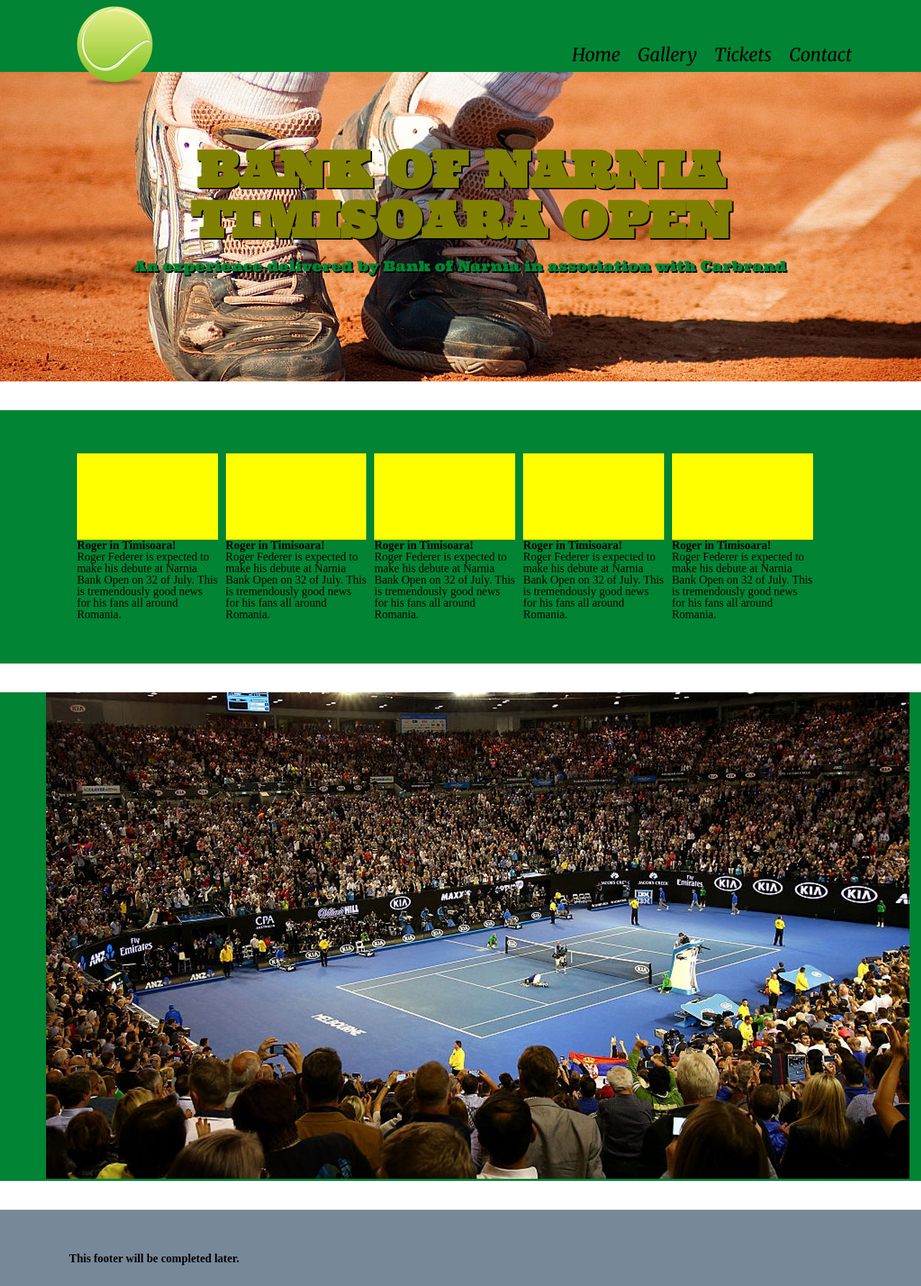
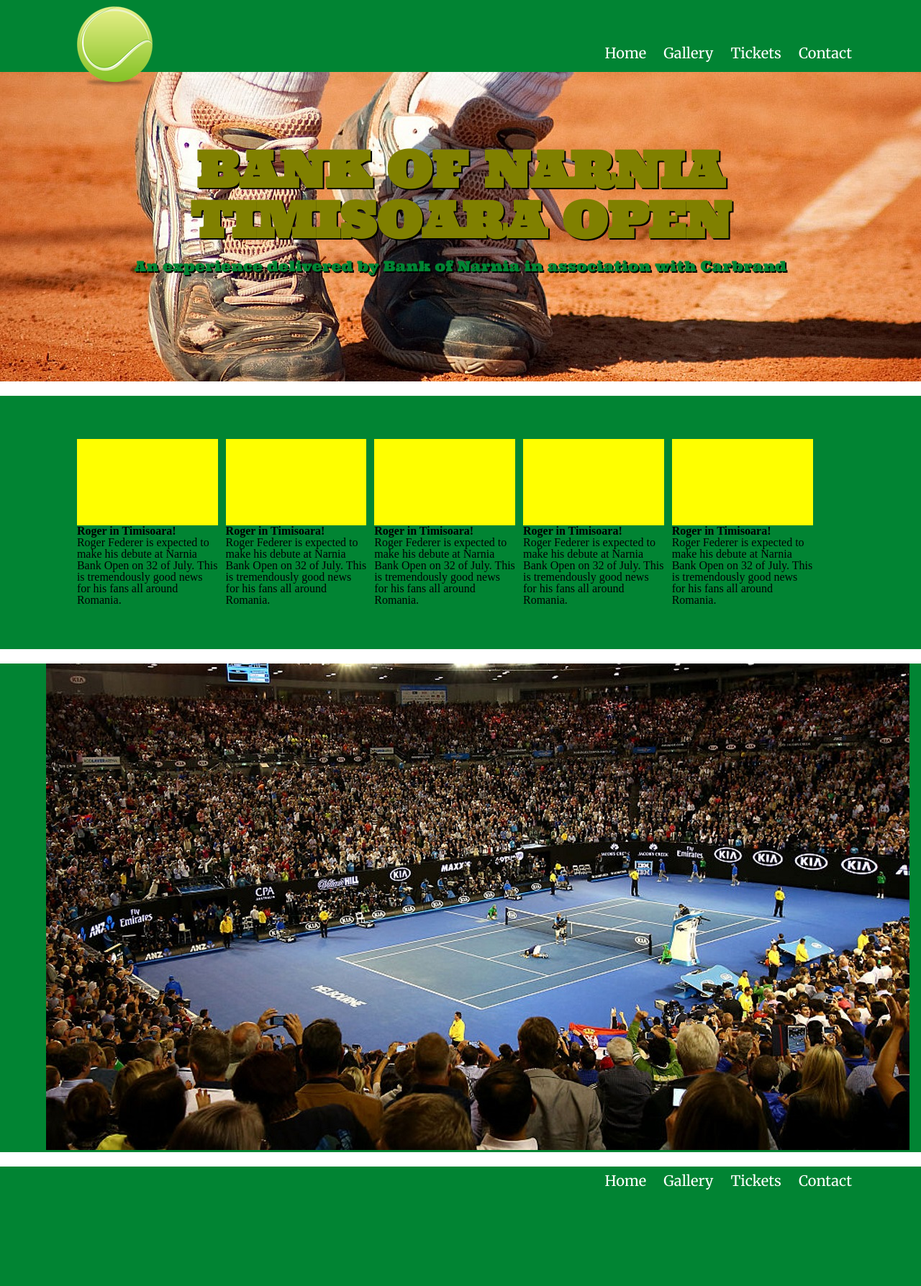
Before and after one commit to gustid/Proiect-PW, a PHP site: page / in a window 1280 px wide. Shown: the whole page at 72% size. After the commit the page ends 1653 px from the top, so only its background shows below. Run offline with PHP 8.4, Linux system fonts and the light colour scheme.

Commit message:
made footer work

```diff
--- a/index.html
+++ b/index.html
@@ -93,7 +93,14 @@
 
 <footer>
 	<div class="wrapper">
-		<h2>This footer will be completed later.</h2>
+		<nav>
+				<ul>
+					<li><a href="index.html">Home</a></li>
+					<li><a href="gallery.html">Gallery</a></li>
+					<li><a href="tickets.html">Tickets</a></li>
+					<li><a href="contact.html">Contact</a></li>
+				</ul>
+		</nav>
 
 	</div>
 </footer>
--- a/style.css
+++ b/style.css
@@ -123,7 +123,7 @@ a {
 }
 
 section{
-		margin-bottom: 40px;
+		margin-bottom: 20px;
   /*  background-color: rgb(255, 162, 2); */
     background-color: rgb(/*191, 100, 35*/1, 132, 51);
 
@@ -162,8 +162,9 @@ nav ul li{
 nav ul li a {
 	font-family: 'Merriweather',arial;
   font-weight: regular;
-  font-style: italic;
-	font-size: 25px;
+  font-style: bold;
+	font-size: 20px;
+  color: white;
 }
 /*--------------intro-------------------*/
 .section-intro
@@ -220,7 +221,12 @@ nav ul li a {
 
 /*------footer-----------*/
 footer{
-  background-color: rgb(119,136,153);
-  padding-top: 60px;
-  padding-bottom: 30px;
+  width: 100%;
+	height: 50px;
+	background-color: rgb(/*191, 100, 35,*/1, 132, 51);;
+	align-items: center;
 }
+
+footer div nav ul{
+  margin-top: 10px;
+}
```
